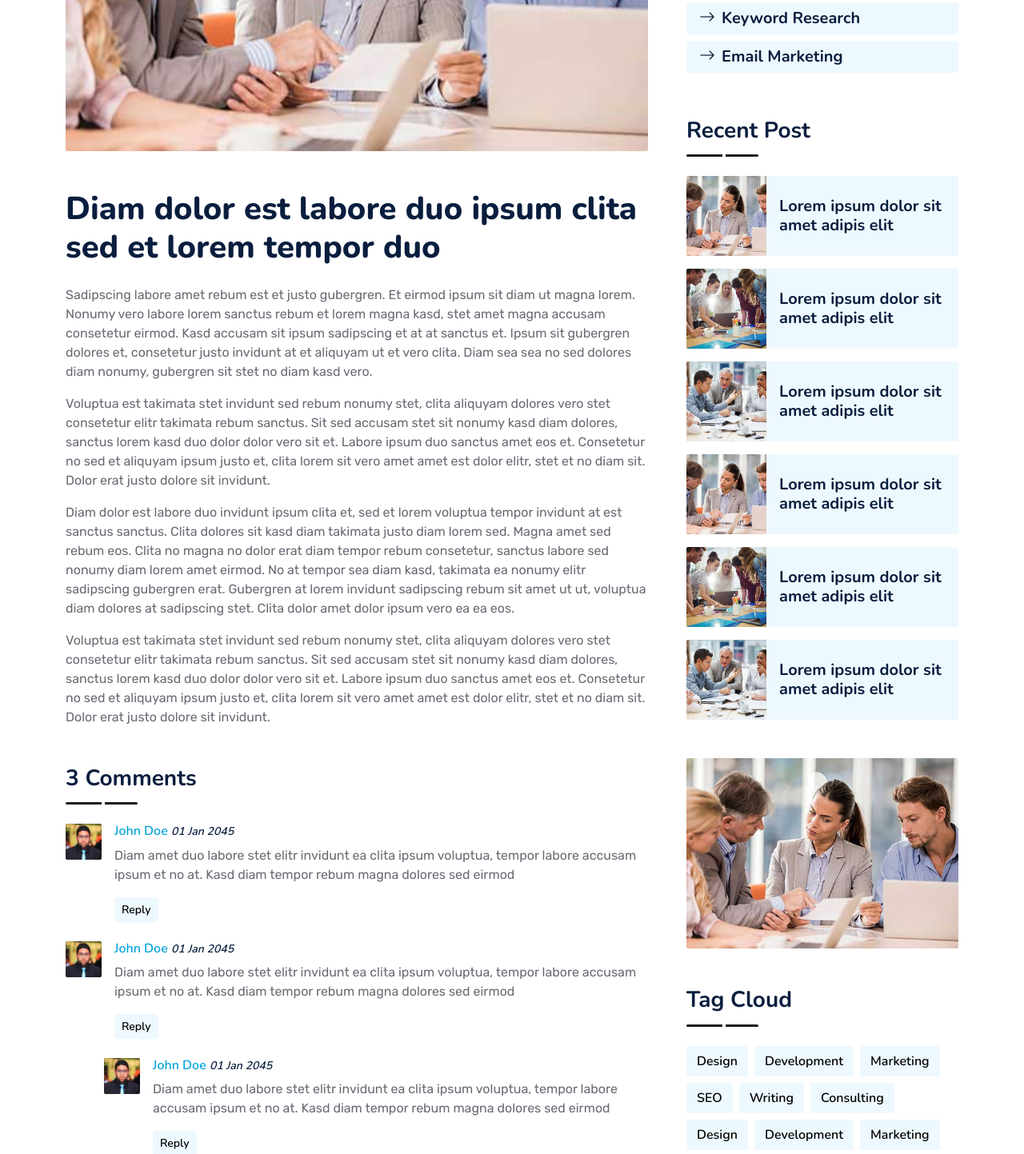
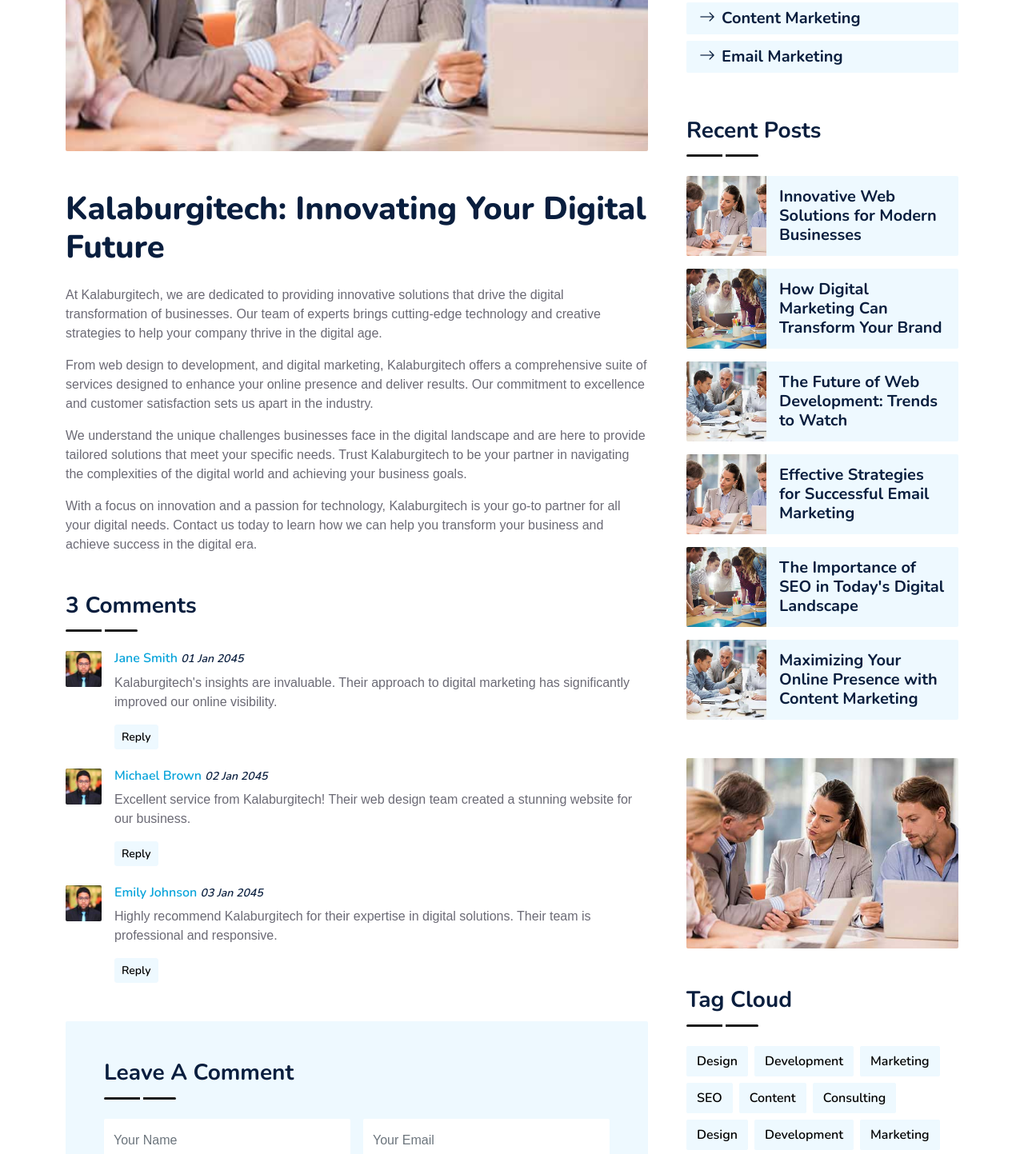
Before and after one commit to kalaburagitech/kalaburagitech.com, a plain HTML site: page detail.html in a window 1280 px wide. Shown: the part 940-2383 px from the top of the page at 80% size. Drawn offline with nearby package versions, Linux system fonts and the light colour scheme; a web font is replaced by a local one.

Commit message:
css added in the pages

```diff
--- a/detail.html
+++ b/detail.html
@@ -29,6 +29,19 @@
 
     <!-- Template Stylesheet -->
     <link href="css/style.css" rel="stylesheet">
+    <style>
+        /* Add your custom styles here */
+        @font-face {
+            font-family: 'Kalaburgitech';
+            src: url('path/to/kalaburgitech-font.woff2') format('woff2'),
+                 url('path/to/kalaburgitech-font.woff') format('woff');
+            font-weight: normal;
+            font-style: normal;
+        }
+        body {
+            font-family: 'Kalaburgitech', sans-serif;
+        }
+    </style>
 </head>
 
 <body>
@@ -141,33 +154,12 @@
                 <div class="col-lg-8">
                     <!-- Blog Detail Start -->
                     <div class="mb-5">
-                        <img class="img-fluid w-100 rounded mb-5" src="img/blog-1.jpg" alt="">
-                        <h1 class="mb-4">Diam dolor est labore duo ipsum clita sed et lorem tempor duo</h1>
-                        <p>Sadipscing labore amet rebum est et justo gubergren. Et eirmod ipsum sit diam ut
-                            magna lorem. Nonumy vero labore lorem sanctus rebum et lorem magna kasd, stet
-                            amet magna accusam consetetur eirmod. Kasd accusam sit ipsum sadipscing et at at
-                            sanctus et. Ipsum sit gubergren dolores et, consetetur justo invidunt at et
-                            aliquyam ut et vero clita. Diam sea sea no sed dolores diam nonumy, gubergren
-                            sit stet no diam kasd vero.</p>
-                        <p>Voluptua est takimata stet invidunt sed rebum nonumy stet, clita aliquyam dolores
-                            vero stet consetetur elitr takimata rebum sanctus. Sit sed accusam stet sit
-                            nonumy kasd diam dolores, sanctus lorem kasd duo dolor dolor vero sit et. Labore
-                            ipsum duo sanctus amet eos et. Consetetur no sed et aliquyam ipsum justo et,
-                            clita lorem sit vero amet amet est dolor elitr, stet et no diam sit. Dolor erat
-                            justo dolore sit invidunt.</p>
-                        <p>Diam dolor est labore duo invidunt ipsum clita et, sed et lorem voluptua tempor
-                            invidunt at est sanctus sanctus. Clita dolores sit kasd diam takimata justo diam
-                            lorem sed. Magna amet sed rebum eos. Clita no magna no dolor erat diam tempor
-                            rebum consetetur, sanctus labore sed nonumy diam lorem amet eirmod. No at tempor
-                            sea diam kasd, takimata ea nonumy elitr sadipscing gubergren erat. Gubergren at
-                            lorem invidunt sadipscing rebum sit amet ut ut, voluptua diam dolores at
-                            sadipscing stet. Clita dolor amet dolor ipsum vero ea ea eos.</p>
-                        <p>Voluptua est takimata stet invidunt sed rebum nonumy stet, clita aliquyam dolores
-                            vero stet consetetur elitr takimata rebum sanctus. Sit sed accusam stet sit
-                            nonumy kasd diam dolores, sanctus lorem kasd duo dolor dolor vero sit et. Labore
-                            ipsum duo sanctus amet eos et. Consetetur no sed et aliquyam ipsum justo et,
-                            clita lorem sit vero amet amet est dolor elitr, stet et no diam sit. Dolor erat
-                            justo dolore sit invidunt.</p>
+                        <img class="img-fluid w-100 rounded mb-5" src="img/blog-1.jpg" alt="Kalaburgitech Blog">
+                        <h1 class="mb-4">Kalaburgitech: Innovating Your Digital Future</h1>
+                        <p>At Kalaburgitech, we are dedicated to providing innovative solutions that drive the digital transformation of businesses. Our team of experts brings cutting-edge technology and creative strategies to help your company thrive in the digital age.</p>
+                        <p>From web design to development, and digital marketing, Kalaburgitech offers a comprehensive suite of services designed to enhance your online presence and deliver results. Our commitment to excellence and customer satisfaction sets us apart in the industry.</p>
+                        <p>We understand the unique challenges businesses face in the digital landscape and are here to provide tailored solutions that meet your specific needs. Trust Kalaburgitech to be your partner in navigating the complexities of the digital world and achieving your business goals.</p>
+                        <p>With a focus on innovation and a passion for technology, Kalaburgitech is your go-to partner for all your digital needs. Contact us today to learn how we can help you transform your business and achieve success in the digital era.</p>
                     </div>
                     <!-- Blog Detail End -->
 
@@ -179,27 +171,24 @@
                         <div class="d-flex mb-4">
                             <img src="img/user.jpg" class="img-fluid rounded" style="width: 45px; height: 45px;">
                             <div class="ps-3">
-                                <h6><a href="">John Doe</a> <small><i>01 Jan 2045</i></small></h6>
-                                <p>Diam amet duo labore stet elitr invidunt ea clita ipsum voluptua, tempor labore
-                                    accusam ipsum et no at. Kasd diam tempor rebum magna dolores sed eirmod</p>
+                                <h6><a href="">Jane Smith</a> <small><i>01 Jan 2045</i></small></h6>
+                                <p>Kalaburgitech's insights are invaluable. Their approach to digital marketing has significantly improved our online visibility.</p>
                                 <button class="btn btn-sm btn-light">Reply</button>
                             </div>
                         </div>
                         <div class="d-flex mb-4">
                             <img src="img/user.jpg" class="img-fluid rounded" style="width: 45px; height: 45px;">
                             <div class="ps-3">
-                                <h6><a href="">John Doe</a> <small><i>01 Jan 2045</i></small></h6>
-                                <p>Diam amet duo labore stet elitr invidunt ea clita ipsum voluptua, tempor labore
-                                    accusam ipsum et no at. Kasd diam tempor rebum magna dolores sed eirmod</p>
+                                <h6><a href="">Michael Brown</a> <small><i>02 Jan 2045</i></small></h6>
+                                <p>Excellent service from Kalaburgitech! Their web design team created a stunning website for our business.</p>
                                 <button class="btn btn-sm btn-light">Reply</button>
                             </div>
                         </div>
-                        <div class="d-flex ms-5 mb-4">
+                        <div class="d-flex mb-4">
                             <img src="img/user.jpg" class="img-fluid rounded" style="width: 45px; height: 45px;">
                             <div class="ps-3">
-                                <h6><a href="">John Doe</a> <small><i>01 Jan 2045</i></small></h6>
-                                <p>Diam amet duo labore stet elitr invidunt ea clita ipsum voluptua, tempor labore
-                                    accusam ipsum et no at. Kasd diam tempor rebum magna dolores sed eirmod</p>
+                                <h6><a href="">Emily Johnson</a> <small><i>03 Jan 2045</i></small></h6>
+                                <p>Highly recommend Kalaburgitech for their expertise in digital solutions. Their team is professional and responsive.</p>
                                 <button class="btn btn-sm btn-light">Reply</button>
                             </div>
                         </div>
@@ -253,8 +242,8 @@
                         <div class="link-animated d-flex flex-column justify-content-start">
                             <a class="h5 fw-semi-bold bg-light rounded py-2 px-3 mb-2" href="#"><i class="bi bi-arrow-right me-2"></i>Web Design</a>
                             <a class="h5 fw-semi-bold bg-light rounded py-2 px-3 mb-2" href="#"><i class="bi bi-arrow-right me-2"></i>Web Development</a>
-                            <a class="h5 fw-semi-bold bg-light rounded py-2 px-3 mb-2" href="#"><i class="bi bi-arrow-right me-2"></i>Web Development</a>
-                            <a class="h5 fw-semi-bold bg-light rounded py-2 px-3 mb-2" href="#"><i class="bi bi-arrow-right me-2"></i>Keyword Research</a>
+                            <a class="h5 fw-semi-bold bg-light rounded py-2 px-3 mb-2" href="#"><i class="bi bi-arrow-right me-2"></i>SEO</a>
+                            <a class="h5 fw-semi-bold bg-light rounded py-2 px-3 mb-2" href="#"><i class="bi bi-arrow-right me-2"></i>Content Marketing</a>
                             <a class="h5 fw-semi-bold bg-light rounded py-2 px-3 mb-2" href="#"><i class="bi bi-arrow-right me-2"></i>Email Marketing</a>
                         </div>
                     </div>
@@ -263,44 +252,38 @@
                     <!-- Recent Post Start -->
                     <div class="mb-5 wow slideInUp" data-wow-delay="0.1s">
                         <div class="section-title section-title-sm position-relative pb-3 mb-4">
-                            <h3 class="mb-0">Recent Post</h3>
+                            <h3 class="mb-0">Recent Posts</h3>
                         </div>
                         <div class="d-flex rounded overflow-hidden mb-3">
                             <img class="img-fluid" src="img/blog-1.jpg" style="width: 100px; height: 100px; object-fit: cover;" alt="">
-                            <a href="" class="h5 fw-semi-bold d-flex align-items-center bg-light px-3 mb-0">Lorem ipsum dolor sit amet adipis elit
-                            </a>
+                            <a href="" class="h5 fw-semi-bold d-flex align-items-center bg-light px-3 mb-0">Innovative Web Solutions for Modern Businesses</a>
                         </div>
                         <div class="d-flex rounded overflow-hidden mb-3">
                             <img class="img-fluid" src="img/blog-2.jpg" style="width: 100px; height: 100px; object-fit: cover;" alt="">
-                            <a href="" class="h5 fw-semi-bold d-flex align-items-center bg-light px-3 mb-0">Lorem ipsum dolor sit amet adipis elit
-                            </a>
+                            <a href="" class="h5 fw-semi-bold d-flex align-items-center bg-light px-3 mb-0">How Digital Marketing Can Transform Your Brand</a>
                         </div>
                         <div class="d-flex rounded overflow-hidden mb-3">
                             <img class="img-fluid" src="img/blog-3.jpg" style="width: 100px; height: 100px; object-fit: cover;" alt="">
-                            <a href="" class="h5 fw-semi-bold d-flex align-items-center bg-light px-3 mb-0">Lorem ipsum dolor sit amet adipis elit
-                            </a>
+                            <a href="" class="h5 fw-semi-bold d-flex align-items-center bg-light px-3 mb-0">The Future of Web Development: Trends to Watch</a>
                         </div>
                         <div class="d-flex rounded overflow-hidden mb-3">
                             <img class="img-fluid" src="img/blog-1.jpg" style="width: 100px; height: 100px; object-fit: cover;" alt="">
-                            <a href="" class="h5 fw-semi-bold d-flex align-items-center bg-light px-3 mb-0">Lorem ipsum dolor sit amet adipis elit
-                            </a>
+                            <a href="" class="h5 fw-semi-bold d-flex align-items-center bg-light px-3 mb-0">Effective Strategies for Successful Email Marketing</a>
                         </div>
                         <div class="d-flex rounded overflow-hidden mb-3">
                             <img class="img-fluid" src="img/blog-2.jpg" style="width: 100px; height: 100px; object-fit: cover;" alt="">
-                            <a href="" class="h5 fw-semi-bold d-flex align-items-center bg-light px-3 mb-0">Lorem ipsum dolor sit amet adipis elit
-                            </a>
+                            <a href="" class="h5 fw-semi-bold d-flex align-items-center bg-light px-3 mb-0">The Importance of SEO in Today's Digital Landscape</a>
                         </div>
                         <div class="d-flex rounded overflow-hidden mb-3">
                             <img class="img-fluid" src="img/blog-3.jpg" style="width: 100px; height: 100px; object-fit: cover;" alt="">
-                            <a href="" class="h5 fw-semi-bold d-flex align-items-center bg-light px-3 mb-0">Lorem ipsum dolor sit amet adipis elit
-                            </a>
+                            <a href="" class="h5 fw-semi-bold d-flex align-items-center bg-light px-3 mb-0">Maximizing Your Online Presence with Content Marketing</a>
                         </div>
                     </div>
                     <!-- Recent Post End -->
 
                     <!-- Image Start -->
                     <div class="mb-5 wow slideInUp" data-wow-delay="0.1s">
-                        <img src="img/blog-1.jpg" alt="" class="img-fluid rounded">
+                        <img src="img/blog-1.jpg" alt="Kalaburgitech" class="img-fluid rounded">
                     </div>
                     <!-- Image End -->
 
@@ -314,13 +297,13 @@
                             <a href="" class="btn btn-light m-1">Development</a>
                             <a href="" class="btn btn-light m-1">Marketing</a>
                             <a href="" class="btn btn-light m-1">SEO</a>
-                            <a href="" class="btn btn-light m-1">Writing</a>
+                            <a href="" class="btn btn-light m-1">Content</a>
                             <a href="" class="btn btn-light m-1">Consulting</a>
                             <a href="" class="btn btn-light m-1">Design</a>
                             <a href="" class="btn btn-light m-1">Development</a>
                             <a href="" class="btn btn-light m-1">Marketing</a>
                             <a href="" class="btn btn-light m-1">SEO</a>
-                            <a href="" class="btn btn-light m-1">Writing</a>
+                            <a href="" class="btn btn-light m-1">Content</a>
                             <a href="" class="btn btn-light m-1">Consulting</a>
                         </div>
                     </div>
@@ -332,7 +315,7 @@
                             <h3 class="mb-0">Plain Text</h3>
                         </div>
                         <div class="bg-light text-center" style="padding: 30px;">
-                            <p>Vero sea et accusam justo dolor accusam lorem consetetur, dolores sit amet sit dolor clita kasd justo, diam accusam no sea ut tempor magna takimata, amet sit et diam dolor ipsum amet diam</p>
+                            <p>Kalaburgitech is committed to delivering exceptional digital solutions tailored to your business needs. Explore our services and discover how we can help you achieve your goals.</p>
                             <a href="" class="btn btn-primary py-2 px-4">Read More</a>
                         </div>
                     </div>
@@ -342,6 +325,7 @@
             </div>
         </div>
     </div>
+
     <!-- Blog End -->
 
 
@@ -392,15 +376,16 @@
                             </div>
                             <div class="d-flex mb-2">
                                 <i class="bi bi-geo-alt text-primary me-2"></i>
-                                <p class="mb-0">123 Street, New York, USA</p>
+                                <p class="mb-0">Kalaburagi
+                                    Karnataka, India</p>
                             </div>
                             <div class="d-flex mb-2">
                                 <i class="bi bi-envelope-open text-primary me-2"></i>
-                                <p class="mb-0">info@example.com</p>
+                                <p class="mb-0">kalaburgitech@gmail.com</p>
                             </div>
                             <div class="d-flex mb-2">
                                 <i class="bi bi-telephone text-primary me-2"></i>
-                                <p class="mb-0">+012 345 67890</p>
+                                <p class="mb-0">+91 9880020224</p>
                             </div>
                             <div class="d-flex mt-4">
                                 <a class="btn btn-primary btn-square me-2" href="#"><i class="fab fa-twitter fw-normal"></i></a>
```
Also changed, not shown: about.html (+4 -3 lines), blog.html (+40 -3 lines), contact.html (+5 -4 lines), feature.html (+4 -3 lines), index.html (+4 -3 lines), price.html (+4 -3 lines), quote.html (+4 -3 lines), service.html (+4 -3 lines), team.html (+4 -3 lines), testimonial.html (+4 -3 lines).
